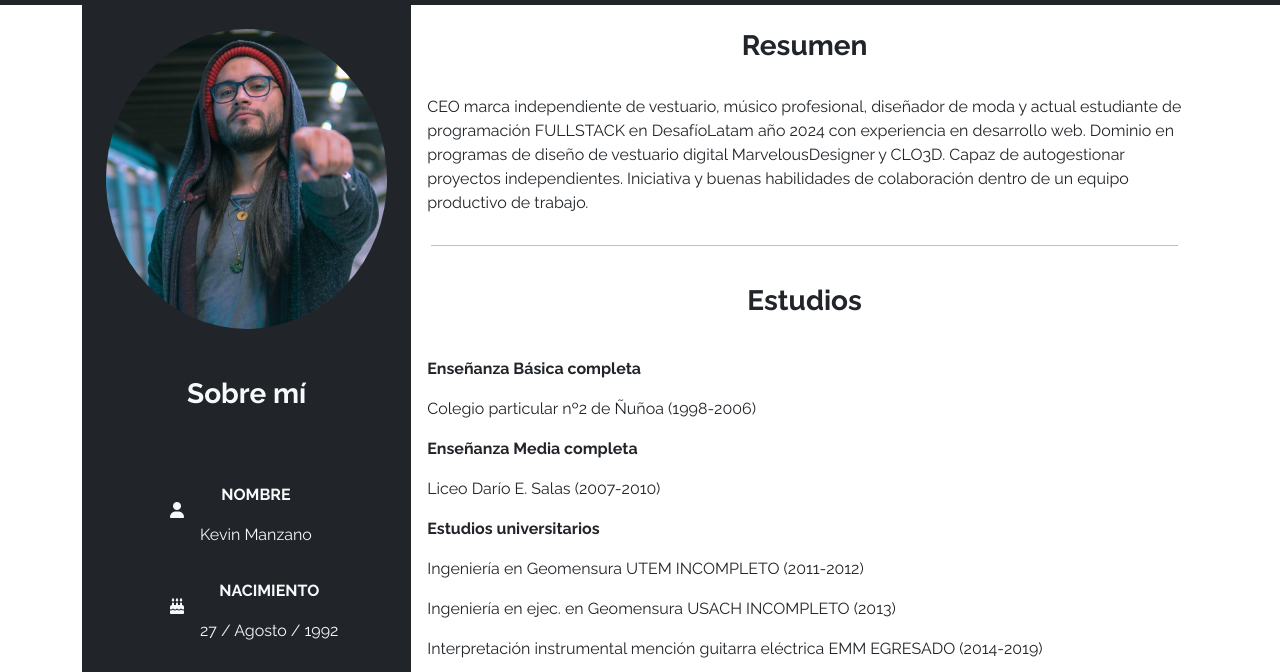
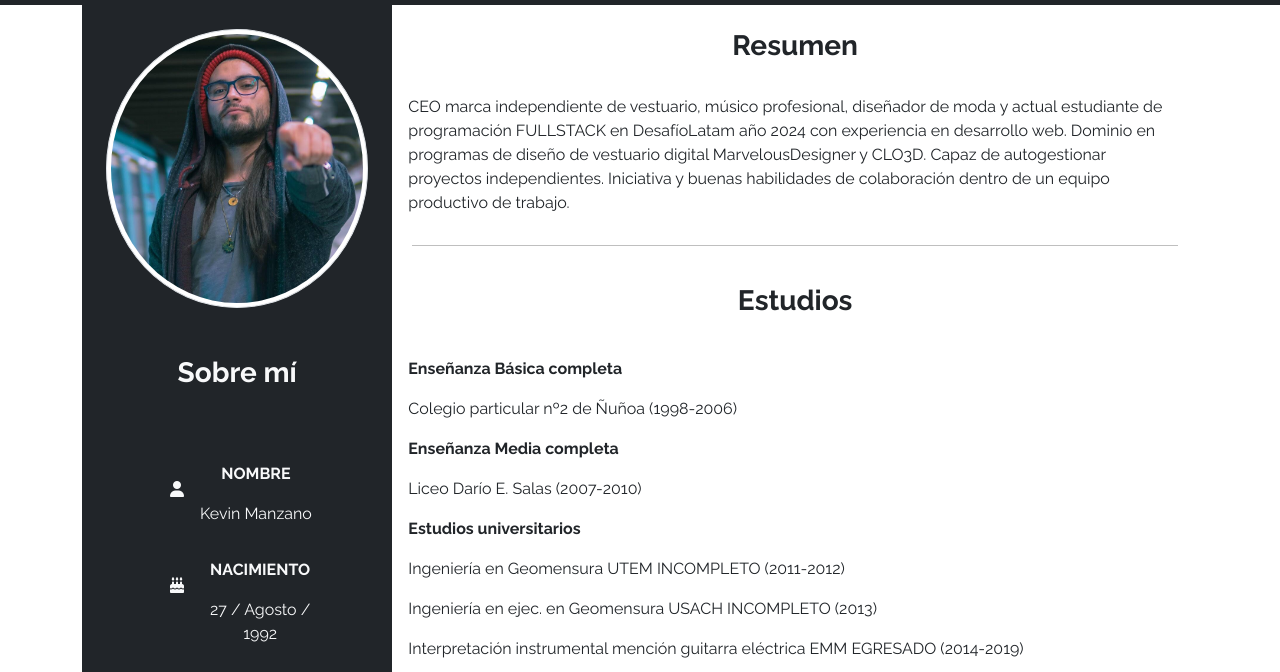
Before and after one commit to YerkoOrellana/curriculumkevinmanzano.github.io, a plain HTML site: page index.html in a window 1280 px wide. Shown: the part 67-739 px from the top of the page. Drawn offline with nearby package versions, Linux system fonts and the light colour scheme.

Commit message:
se agrega borde a foto de perfil

```diff
--- a/index.html
+++ b/index.html
@@ -54,7 +54,8 @@
         <div class="d-flex">
             <div class="bg-dark text-light p-4">
                 <div>
-                    <img src="assets/img/foto perfil.jpg" alt="foto perfil" class="rounded-circle" height="300px">
+                    <!-- Se agrega borde a imagen -->
+                    <img src="assets/img/foto perfil.jpg" alt="foto perfil" class="rounded-circle img-thumbnail" height="300px">
                 </div>
                 <div class="pt-4">
                     <h3 class="pt-4 text-center"><strong>Sobre mí</strong></h3>
```
